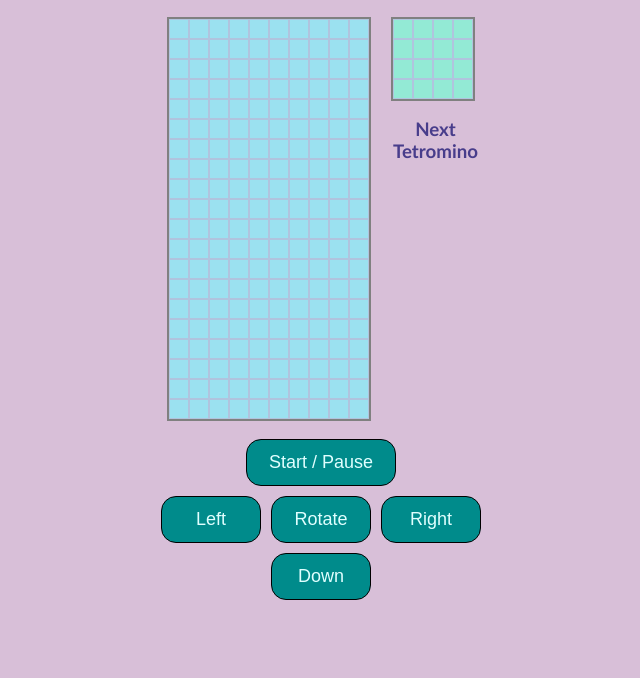
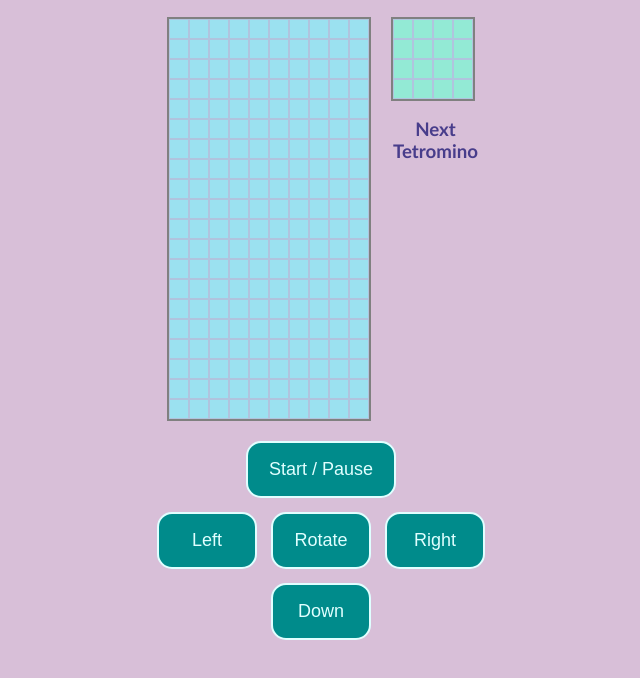
Before and after one commit to Tousif070/Tetris_Game, a plain HTML site: page index.html in a window 1280 px wide. Shown: the part 100-778 px from the top of the page, without its empty margins (319-959 px from the left). Drawn offline with Linux system fonts and the light colour scheme.

Commit message:
Button Style Updated

```diff
--- a/style.css
+++ b/style.css
@@ -56,7 +56,7 @@ table {
 }
 
 td {
-    padding: 4px;
+    padding: 6px;
 }
 
 .button {
@@ -64,9 +64,15 @@ td {
     color: #E0FFFF;
     font-size: 18px;
     width: 100px;
-    padding: 12px 15px;
+    padding: 16px 16px;
     border-style: solid;
-    border-width: 1px;
+    border-width: 2px;
     border-radius: 15px;
+    border-color: #E0FFFF;
     outline: none;
 }
+
+.button:active {
+    background-color: #E0FFFF;
+    color: #008B8B;
+}
```
